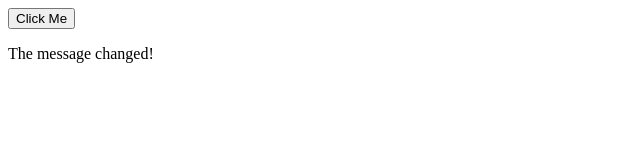
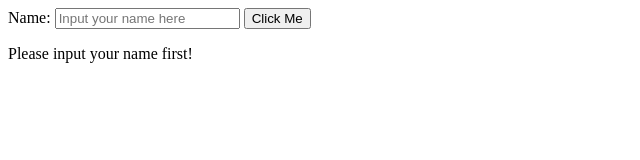
Before and after one commit to dev-Au79/js-practice, a plain HTML site: page practice-javascript-API-handling-and-fetching/index.html in a window 1280 px wide. Both pictures are taken after a click on the button "Click Me". Shown: the whole page, without its empty margins (0-640 px from the left). Drawn offline with Linux system fonts and the light colour scheme.

Commit message:
feat: Added an input field. Then read the input text and render dynamic message

```diff
--- a/practice-javascript-API-handling-and-fetching/index.html
+++ b/practice-javascript-API-handling-and-fetching/index.html
@@ -7,8 +7,12 @@
 </head>
 <body>
 
+    <label for="nameInput">Name:</label>
+    <input type="text" id="nameInput" placeholder="Input your name here">
     <button id="myBtn">Click Me</button>
     <p id="message">Original Text</p>
+
     <script src="script.js"></script>
+
 </body>
 </html>
--- a/practice-javascript-API-handling-and-fetching/script.js
+++ b/practice-javascript-API-handling-and-fetching/script.js
@@ -1,5 +1,6 @@
 const myButton = document.getElementById("myBtn");
 const message = document.getElementById("message");
+const nameInput = document.getElementById("nameInput");
 
 /*function greet(){
     console.log("Hi Neil!");
@@ -7,8 +8,22 @@ const message = document.getElementById("message");
 
 myButton.addEventListener("click", greet);*/
 
-function changeMessageText(){
+/*function changeMessageText(){
     message.textContent = "The message changed!";
 }
 
-myButton.addEventListener("click", changeMessageText);
+myButton.addEventListener("click", changeMessageText);*/
+
+function greetUser(){
+    const getInputName = nameInput.value;
+
+    if (getInputName === ""){
+        message.textContent = 'Please input your name first!';
+    }
+    else {
+        message.textContent = `Good day, ${getInputName}!`;
+    }
+
+}
+
+myButton.addEventListener("click", greetUser);
```
